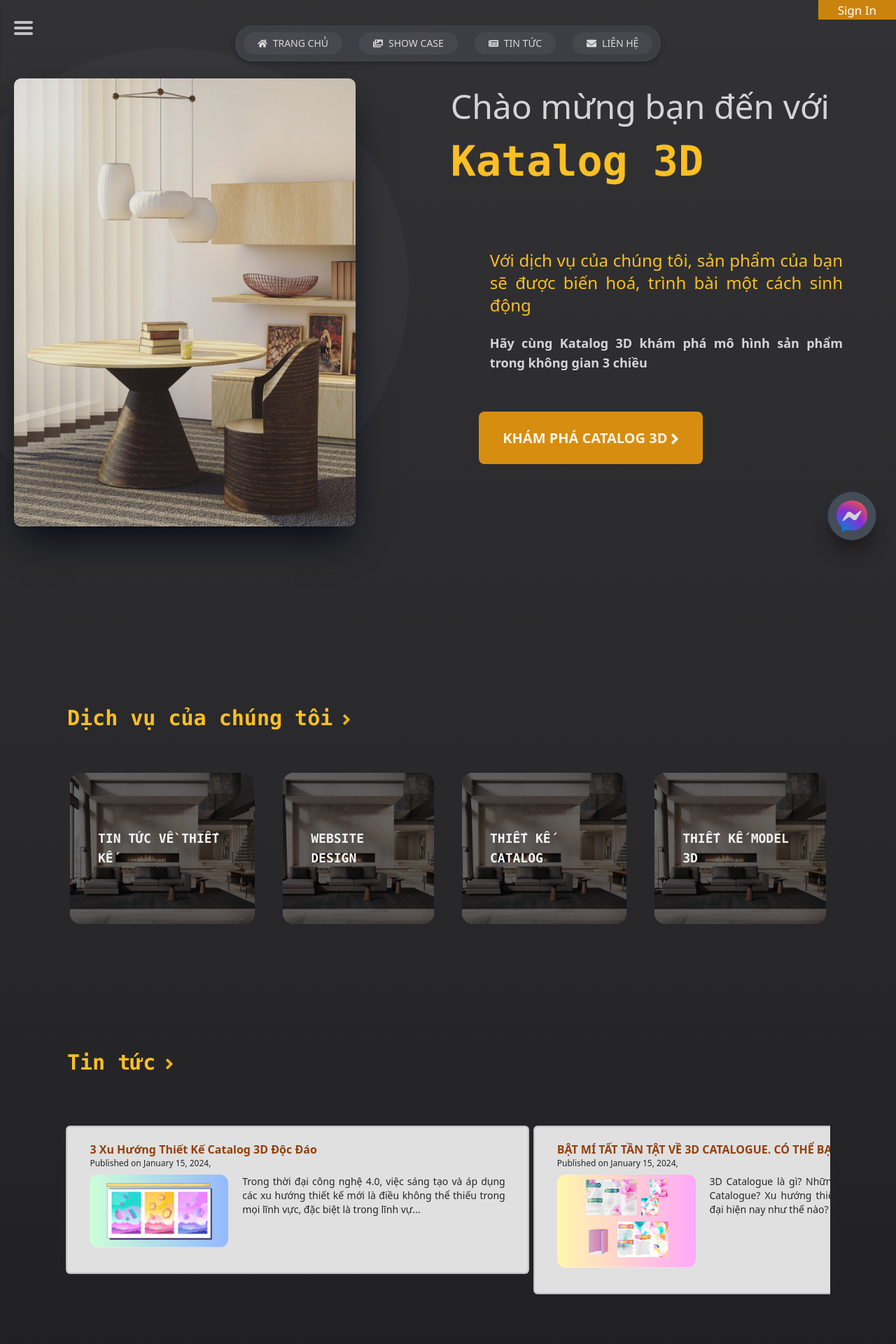
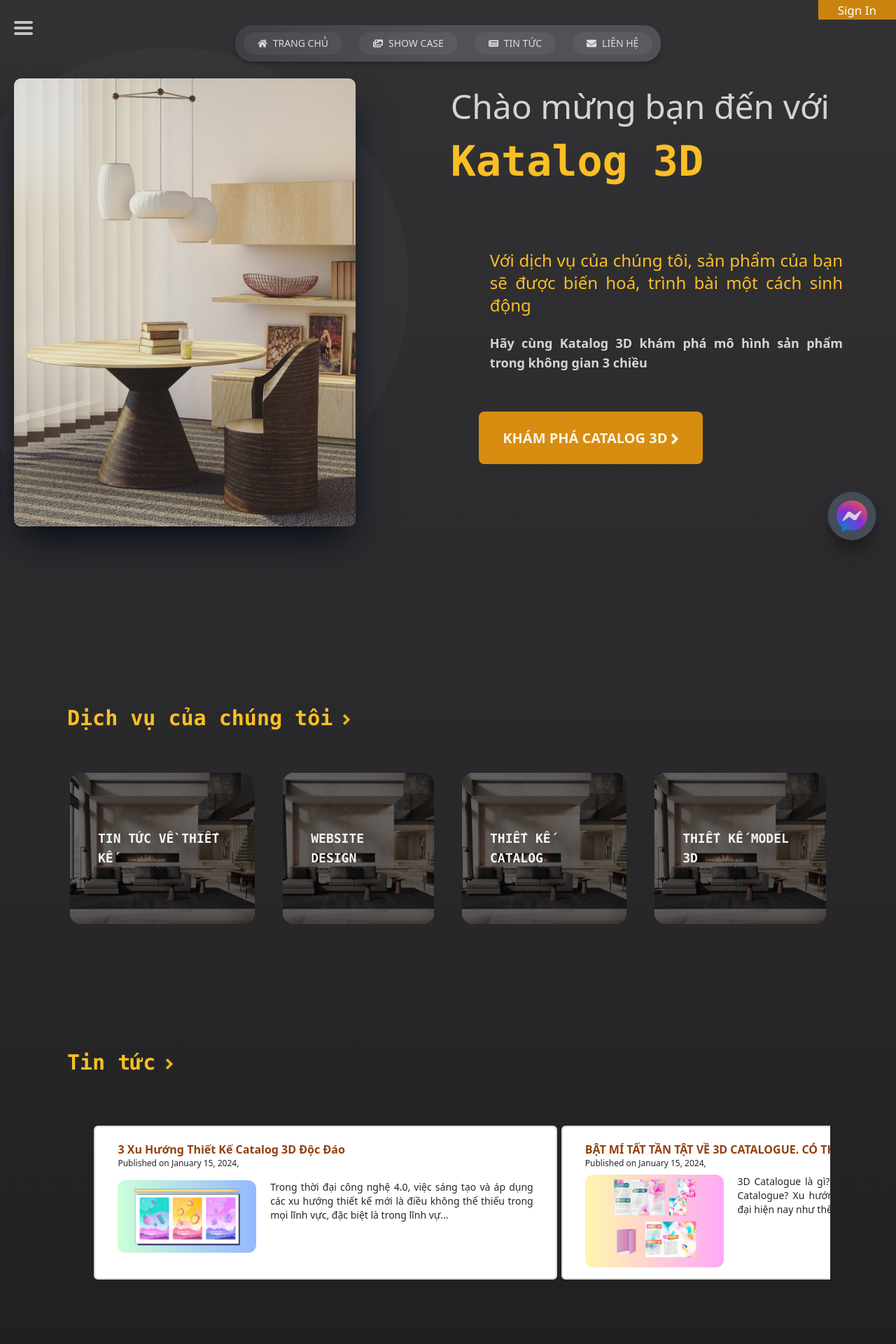
Before and after one commit to namke-dev/ThreeD-Catalog, a Next.js app: page / in a window 1280 px wide. Shown: the top 1920 px of the page at 70% size. Built offline with nearby package versions, Linux system fonts and the light colour scheme; no server answers.

Commit message:
format code

```diff
--- a/src/components/layouts/Layout.jsx
+++ b/src/components/layouts/Layout.jsx
@@ -10,7 +10,7 @@ export default function Layout({ children, className }) {
     <div
       className={`
       dark:bg-gradient-to-b dark:from-zinc-800/95 dark:via-zinc-800 dark:to-zinc-900
-      bg-gradient-to-br from-stone-300/50 via-amber-500/15 to-yellow-600/30
+      bg-gradient-to-br from-stone-300/20 via-amber-500/10 to-yellow-600/10
       text-black/80
       dark:text-white/80 ${className}`}
     >
--- a/src/components/layouts/Navbar.jsx
+++ b/src/components/layouts/Navbar.jsx
@@ -16,7 +16,11 @@ export default function Navbar() {
         {/* <Link href={"/"} title="Trang chủ">
           <Logo />
         </Link> */}
-        <div className="flex flex-row flex-wrap md:gap-6 gap-2 lg:px-3 dark:text-white/80 text-black/80 hover:text-amber-600 bg-gradient-to-r from-amber-50/90 via-amber-50/90 to-yellow-50/90 dark:from-zinc-700 dark:via-zinc-700/90 dark:to-zinc-700/90 rounded-3xl py-0.5 shadow-md duration-300 dark:shadow-zinc-800">
+        <div
+          className="flex flex-row flex-wrap md:gap-6 gap-2 lg:px-3
+        dark:text-white/80 text-black/80 hover:text-amber-600
+        dark:bg-gradient-to-r bg-amber-50 dark:from-zinc-700 dark:via-zinc-700/90 dark:to-zinc-700/90 rounded-3xl py-0.5 shadow-md duration-300 dark:shadow-zinc-800"
+        >
           <Link href={"/"} title="Trang chủ">
             <NavbartButton active={isCurrentPage("/")} icon={<FaHome />}>
               TRANG CHỦ
--- a/src/components/layouts/NewsCart.jsx
+++ b/src/components/layouts/NewsCart.jsx
@@ -7,7 +7,7 @@ const NewsCard = ({ news, isExpanded, className }) => {
   return (
     <div
       className={`text-gray-800 border-2 border-zinc-600/20
-      bg-neutral-100/90
+      bg-white
       rounded-md pt-10 pb-12 md:px-16 mb-0
       max-w-[1200px] ${className}`}
     >
--- a/src/components/layouts/ReviewNewsCart.jsx
+++ b/src/components/layouts/ReviewNewsCart.jsx
@@ -7,13 +7,14 @@ export default function ReviewNewsCart({ news }) {
   return (
     <div>
       <div
-        className="text-neutral-800 bg-neutral-100/90
+        className="text-neutral-800 bg-white
         py-5 md:px-8 mb-0
         max-w-[1200px]
-        h-auto
+        h-[220px]
         flex flex-col justify-between
-        border-2 border-zinc-700/20 hover:border-zinc-600/50 transition-colors duration-500
-        px-7 rounded-md"
+        border-2 border-zinc-700/20 hover:scale-110 duration-500
+        px-7 rounded-md
+        transition-all"
       >
         <div>
           <h3
--- a/src/components/layouts/ReviewNewsList.jsx
+++ b/src/components/layouts/ReviewNewsList.jsx
@@ -5,7 +5,7 @@ export default function ReviewNewsList({ newsList, isHorizontal }) {
   return (
     <div
       className={`gap-1.5 flex
-      ${isHorizontal ? "flex-row w-[6000px]" : "flex-col"}`}
+      ${isHorizontal ? "flex-row w-[6000px] mx-10" : "flex-col"}`}
     >
       {newsList.map((news) => (
         <ReviewNewsCart key={news.id} news={news} />
```
